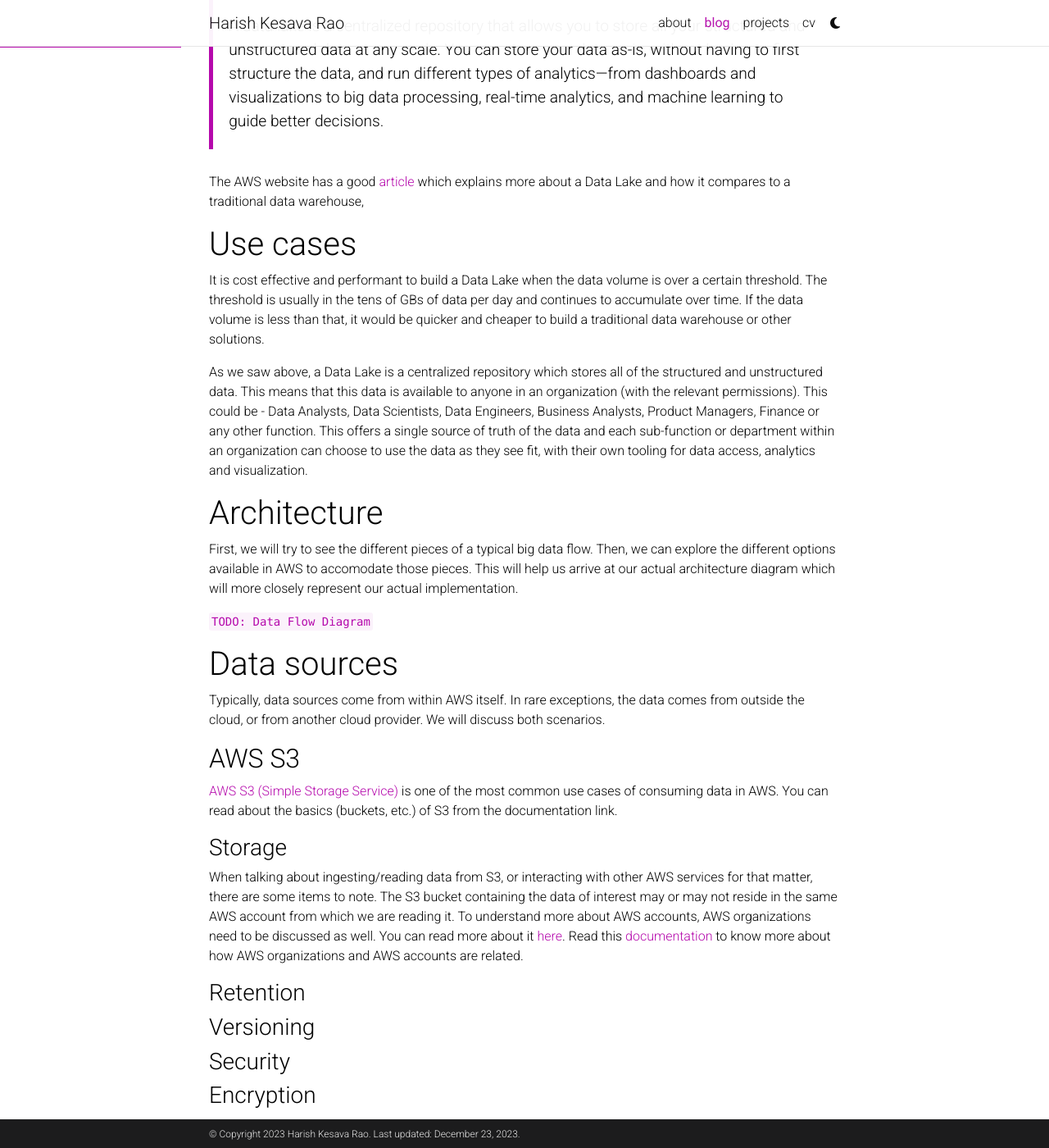
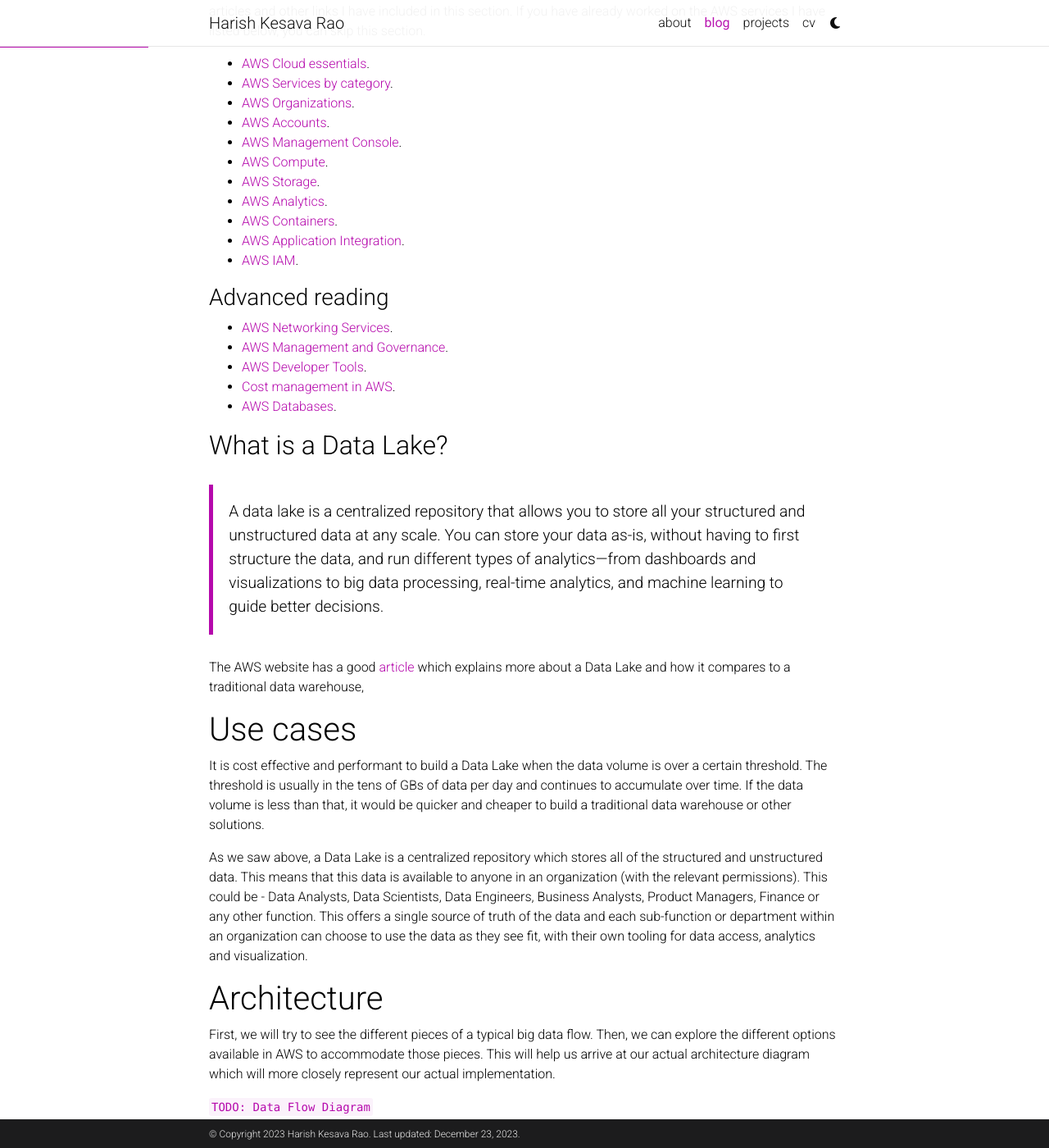
Before and after one commit to harishkesavarao/harishkesavarao.github.io, a Jekyll site: the page built from _posts/2021-06-01-aws-data-lake.md, in a window 1280 px wide and 1400 px high, scrolled down 428 px. Shown: the whole window at 82% size. Built offline with Jekyll 4.4.1, drawn with Linux system fonts in a browser that asks for light colours; comment, search, counter and statistics services are not loaded; a style sheet for code colours, icons or effects is not loaded; some of the changed text lies outside the part shown.

Commit message:
pre-requisite reading

```diff
--- a/_posts/2021-06-01-aws-data-lake.md
+++ b/_posts/2021-06-01-aws-data-lake.md
@@ -11,6 +11,28 @@
 ---
 
 # Introduction
+## Pre-requisite reading
+In order to fully understand or follow along with the article, I recommend reading some of the documents, articles and other links I have included in this section. If you have already worked on the AWS services I have listed below, you can skip this section.
+
+- [AWS Cloud essentials](https://aws.amazon.com/getting-started/cloud-essentials/).
+- [AWS Services by category](https://docs.aws.amazon.com/whitepapers/latest/aws-overview/amazon-web-services-cloud-platform.html?pg=cloudessentials).
+- [AWS Organizations](https://docs.aws.amazon.com/organizations/latest/userguide/orgs_introduction.html).
+- [AWS Accounts](https://docs.aws.amazon.com/organizations/latest/userguide/orgs_manage_accounts.html).
+- [AWS Management Console](https://docs.aws.amazon.com/whitepapers/latest/aws-overview/accessing-aws-services.html).
+- [AWS Compute](https://docs.aws.amazon.com/whitepapers/latest/aws-overview/compute-services.html).
+- [AWS Storage](https://docs.aws.amazon.com/whitepapers/latest/aws-overview/storage-services.html).
+- [AWS Analytics](https://docs.aws.amazon.com/whitepapers/latest/aws-overview/analytics.html).
+- [AWS Containers](https://docs.aws.amazon.com/whitepapers/latest/aws-overview/containers.html).
+- [AWS Application Integration](https://docs.aws.amazon.com/whitepapers/latest/aws-overview/application-integration.html).
+- [AWS IAM](https://docs.aws.amazon.com/IAM/latest/UserGuide/introduction.html).
+
+### Advanced reading
+- [AWS Networking Services](https://docs.aws.amazon.com/whitepapers/latest/aws-overview/networking-services.html).
+- [AWS Management and Governance](https://docs.aws.amazon.com/whitepapers/latest/aws-overview/management-governance.html).
+- [AWS Developer Tools](https://docs.aws.amazon.com/whitepapers/latest/aws-overview/developer-tools.html).
+- [Cost management in AWS](https://docs.aws.amazon.com/whitepapers/latest/aws-overview/aws-cost-management.html).
+- [AWS Databases](https://docs.aws.amazon.com/whitepapers/latest/aws-overview/database.html).
+
 ## What is a Data Lake?
 > A data lake is a centralized repository that allows you to store all your structured and unstructured data at any scale. You can store your data as-is, without having to first structure the data, and run different types of analytics—from dashboards and visualizations to big data processing, real-time analytics, and machine learning to guide better decisions.
 
@@ -23,7 +45,7 @@
 
 
 # Architecture
-First, we will try to see the different pieces of a typical big data flow. Then, we can explore the different options available in AWS to accomodate those pieces. This will help us arrive at our actual architecture diagram which will more closely represent our actual implementation.
+First, we will try to see the different pieces of a typical big data flow. Then, we can explore the different options available in AWS to accommodate those pieces. This will help us arrive at our actual architecture diagram which will more closely represent our actual implementation.
 
 `TODO: Data Flow Diagram`
 
@@ -34,7 +56,7 @@
 ## AWS S3
 [AWS S3 (Simple Storage Service)](https://docs.aws.amazon.com/AmazonS3/latest/userguide/Welcome.html) is one of the most common use cases of consuming data in AWS. You can read about the basics (buckets, etc.) of S3 from the documentation link.
 ### Storage
-When talking about ingesting/reading data from S3, or interacting with other AWS services for that matter, there are some items to note. The S3 bucket containing the data of interest may or may not reside in the same AWS account from which we are reading it. To understand more about AWS accounts, AWS organizations need to be discussed as well. You can read more about it [here](https://docs.aws.amazon.com/organizations/latest/userguide/orgs_introduction.html). Read this [documentation](https://docs.aws.amazon.com/organizations/latest/userguide/orgs_manage_accounts.html) to know more about how AWS organizations and AWS accounts are related.
+The S3 bucket containing the data of interest may or may not reside in the same AWS account from which we are reading it. Before proceeding, please read the AWS organizations and AWS accounts in the [pre-requisite reading](#pre-requisite-reading) section.
 ### Retention
 ### Versioning
 ### Security
```
